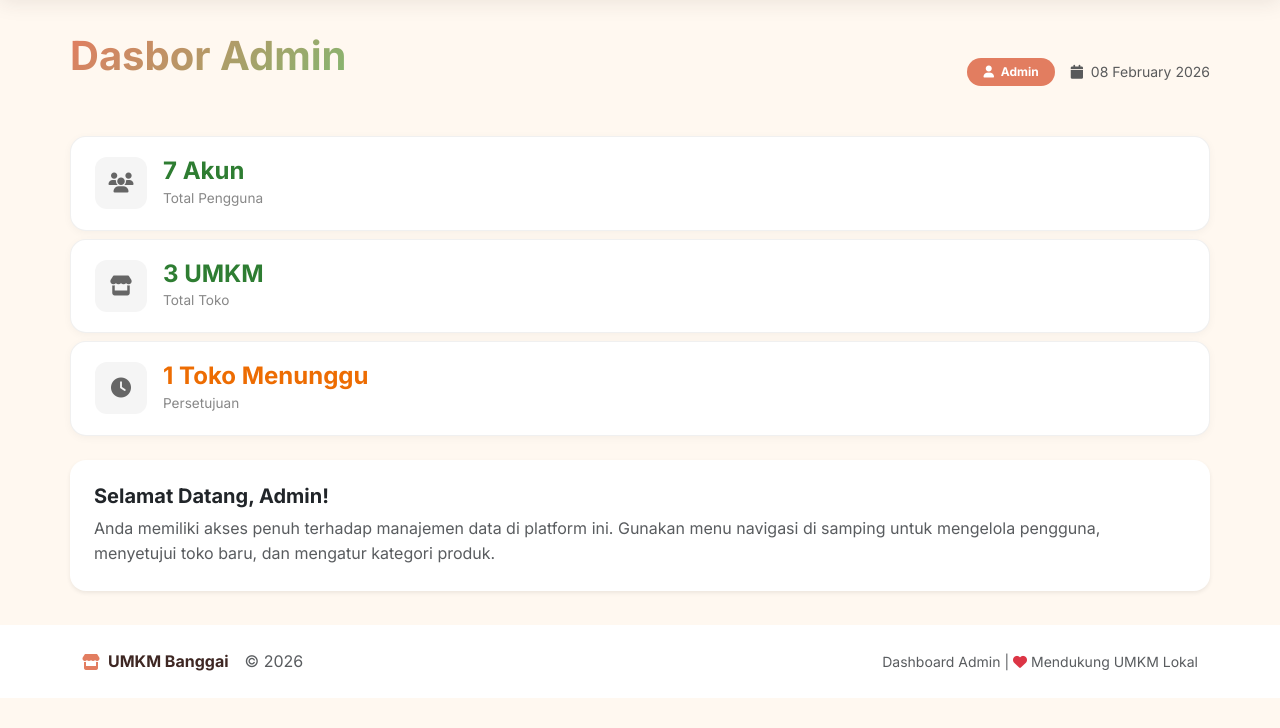
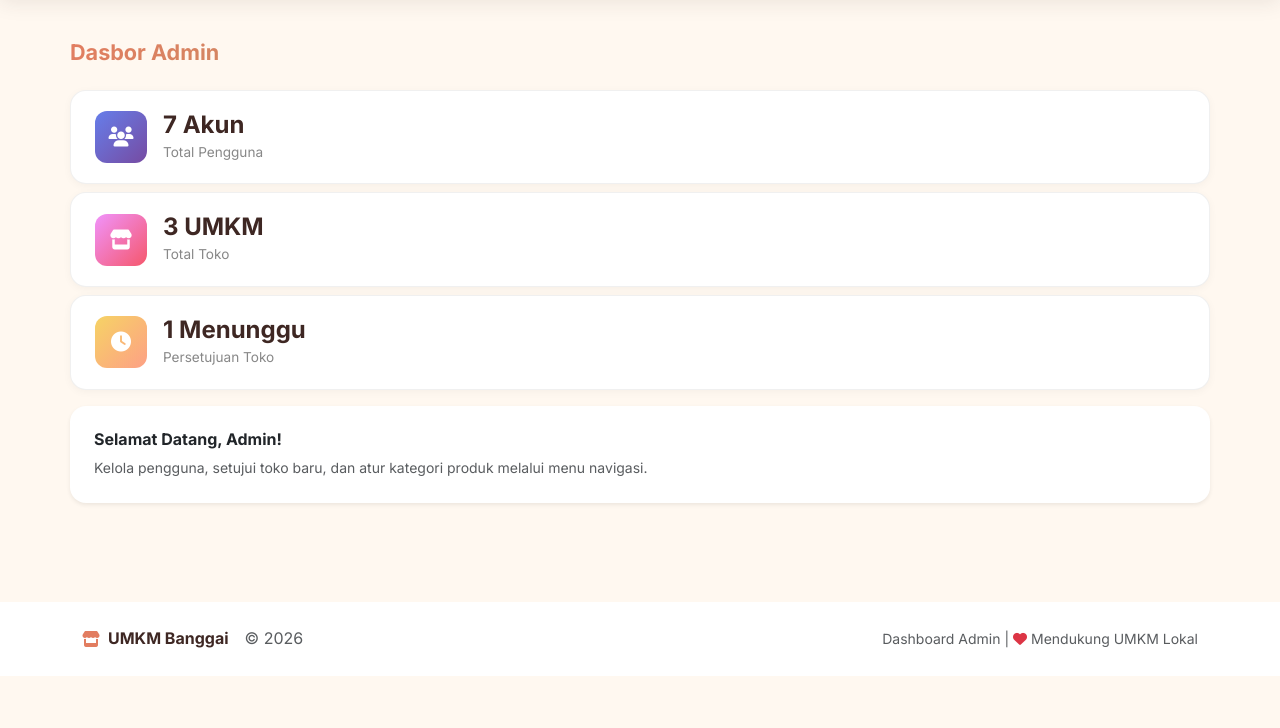
Before and after one commit to Gimm17/salakan-umkm, a CodeIgniter app: page /salakan_umkm/index.php/admin/index in a window 1280 px wide. Shown: the part 72-800 px from the top of the page. Run offline with CodeIgniter, Linux system fonts and the light colour scheme; a user stored in the database is signed in; data comes from the database, SQL or seed files in the repository; some libraries are stand-ins or nearby versions.

Commit message:
UI: Colorful gradient icons + cleaner page title design

```diff
--- a/application/views/admin/dashboard_content.php
+++ b/application/views/admin/dashboard_content.php
@@ -1,10 +1,10 @@
-<!-- Clean Stats Cards -->
-<div class="row g-2 mb-4">
+<!-- Clean Stats Cards with Colorful Icons -->
+<div class="row g-2 mb-3">
     <!-- Card Total Pengguna -->
     <div class="col-12">
         <a href="<?php echo site_url('admin/manajemen_pengguna'); ?>" class="text-decoration-none">
             <div class="stats-card">
-                <div class="stats-icon">
+                <div class="stats-icon icon-primary">
                     <i class="fas fa-users"></i>
                 </div>
                 <div class="stats-content">
@@ -19,7 +19,7 @@
     <div class="col-12">
         <a href="<?php echo site_url('admin/manajemen_toko'); ?>" class="text-decoration-none">
             <div class="stats-card">
-                <div class="stats-icon">
+                <div class="stats-icon icon-danger">
                     <i class="fas fa-store"></i>
                 </div>
                 <div class="stats-content">
@@ -34,12 +34,12 @@
     <div class="col-12">
         <a href="<?php echo site_url('admin/manajemen_toko?filter=menunggu'); ?>" class="text-decoration-none">
             <div class="stats-card">
-                <div class="stats-icon">
+                <div class="stats-icon icon-warning">
                     <i class="fas fa-clock"></i>
                 </div>
                 <div class="stats-content">
-                    <div class="stats-value" style="color: #ed6c02;"><?php echo $toko_menunggu; ?> Toko Menunggu</div>
-                    <div class="stats-label">Persetujuan</div>
+                    <div class="stats-value"><?php echo $toko_menunggu; ?> Menunggu</div>
+                    <div class="stats-label">Persetujuan Toko</div>
                 </div>
             </div>
         </a>
@@ -49,7 +49,7 @@
 <!-- Welcome Card -->
 <div class="card border-0 shadow-sm">
     <div class="card-body">
-        <h5 class="fw-bold mb-2">Selamat Datang, Admin!</h5>
-        <p class="text-muted mb-0">Anda memiliki akses penuh terhadap manajemen data di platform ini. Gunakan menu navigasi di samping untuk mengelola pengguna, menyetujui toko baru, dan mengatur kategori produk.</p>
+        <h6 class="fw-bold mb-2">Selamat Datang, Admin!</h6>
+        <p class="text-muted mb-0 small">Kelola pengguna, setujui toko baru, dan atur kategori produk melalui menu navigasi.</p>
     </div>
 </div>
--- a/application/views/layouts/dashboard_layout.php
+++ b/application/views/layouts/dashboard_layout.php
@@ -146,15 +146,21 @@
         .stats-card .stats-icon {
             width: 52px;
             height: 52px;
-            background: #f5f5f5;
             border-radius: 0.75rem;
             display: flex;
             align-items: center;
             justify-content: center;
             font-size: 1.25rem;
-            color: #666;
+            color: white;
             flex-shrink: 0;
         }
+
+        /* Colorful Icon Variants */
+        .stats-icon.icon-primary { background: linear-gradient(135deg, #667eea 0%, #764ba2 100%); }
+        .stats-icon.icon-danger { background: linear-gradient(135deg, #f093fb 0%, #f5576c 100%); }
+        .stats-icon.icon-warning { background: linear-gradient(135deg, #f6d365 0%, #fda085 100%); }
+        .stats-icon.icon-success { background: linear-gradient(135deg, #11998e 0%, #38ef7d 100%); }
+        .stats-icon.icon-info { background: linear-gradient(135deg, #4facfe 0%, #00f2fe 100%); }
 
         .stats-card .stats-content {
             flex: 1;
@@ -163,7 +169,7 @@
         .stats-card .stats-value {
             font-size: 1.5rem;
             font-weight: 700;
-            color: #2e7d32;
+            color: var(--text-dark);
             line-height: 1.2;
             margin-bottom: 0.125rem;
         }
@@ -175,8 +181,8 @@
         }
 
         /* Stats row spacing */
-        .row.g-4 > [class*="col-"] .stats-card {
-            margin-bottom: 0.5rem;
+        .row.g-2 > [class*="col-"] .stats-card {
+            margin-bottom: 0;
         }
 
         /* Buttons */
@@ -835,20 +841,30 @@
 
     <!-- Main Content -->
     <main class="container dashboard-main">
-        <!-- Page Title -->
-        <div class="d-flex justify-content-between align-items-center mb-4">
-            <h1 class="page-title fw-bolder"><?php echo htmlspecialchars($title ?? 'Dashboard'); ?></h1>
-            <div class="d-flex align-items-center">
-                <span class="badge bg-primary rounded-pill px-3 py-2 me-3">
-                    <i class="fas fa-user me-1"></i>
-                    <?php echo ucfirst($this->session->userdata('role')); ?>
-                </span>
-                <small class="text-muted">
-                    <i class="fas fa-calendar me-1"></i>
-                    <?php echo date('d F Y'); ?>
-                </small>
-            </div>
+        <!-- Page Title - Clean Design -->
+        <div class="page-header mb-3">
+            <h1 class="page-title"><?php echo htmlspecialchars($title ?? 'Dashboard'); ?></h1>
         </div>
+
+        <style>
+        .page-header {
+            padding: 0.5rem 0;
+        }
+        .page-title {
+            font-size: 1.35rem;
+            font-weight: 700;
+            color: var(--text-dark);
+            margin: 0;
+        }
+        @media (max-width: 768px) {
+            .page-header {
+                padding: 0.25rem 0;
+            }
+            .page-title {
+                font-size: 1.1rem;
+            }
+        }
+        </style>
 
         <!-- Flash Messages -->
         <?php if ($this->session->flashdata('success')): ?>
```
